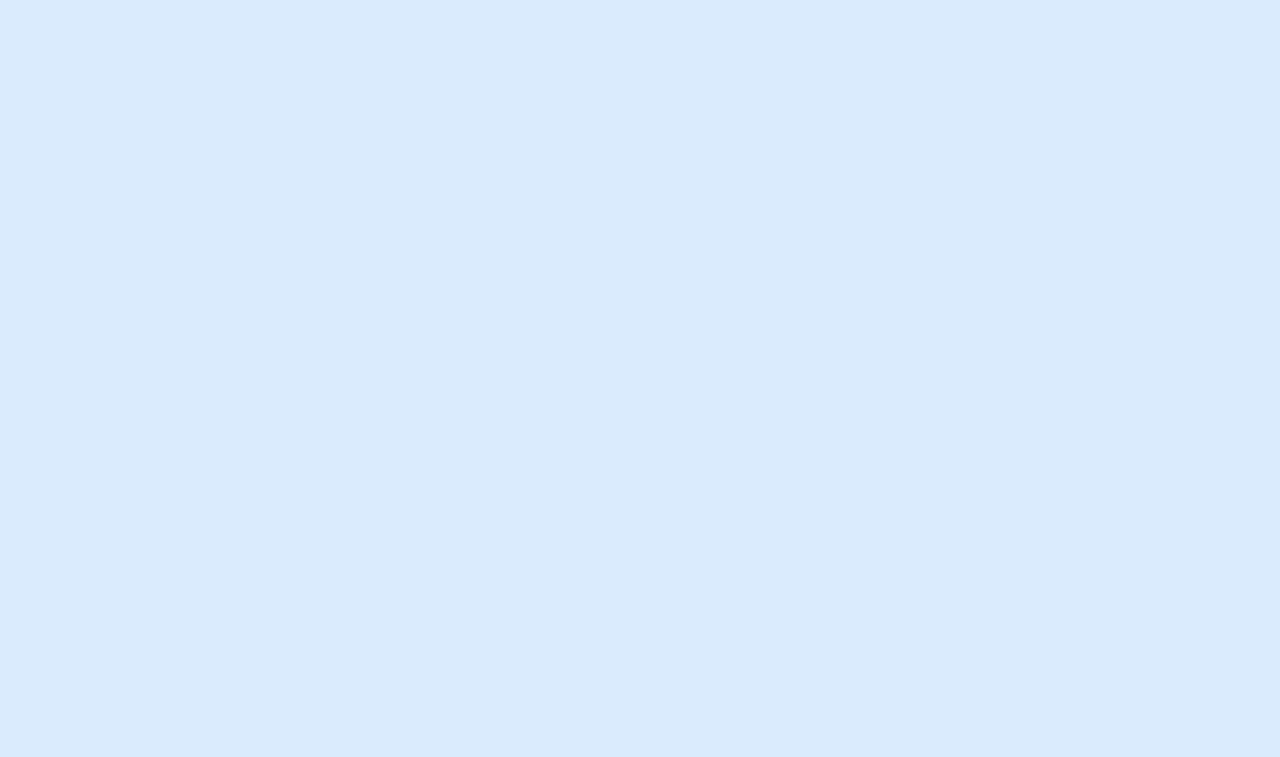
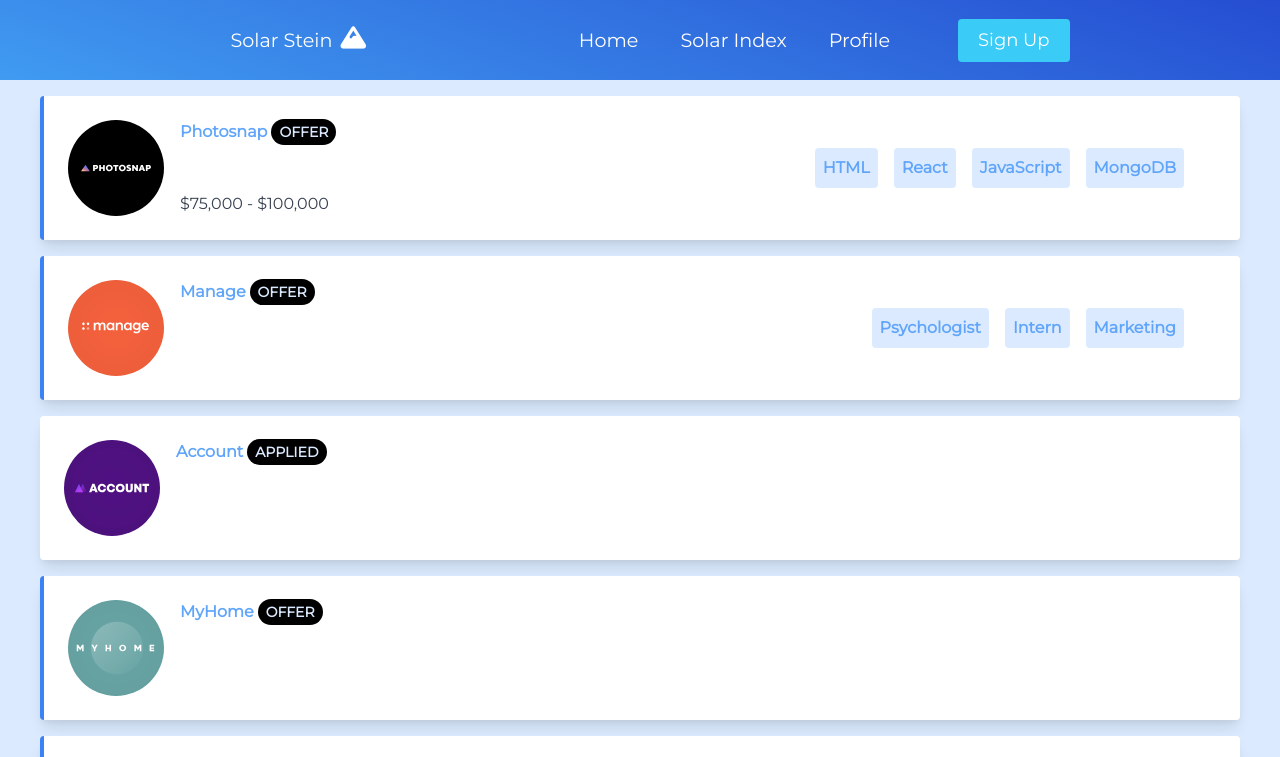
Before and after one commit to erictn3/Solar_Stein, a React (Create React App) app in the folder client/: page / in a window 1280 px wide. Shown: the top 757 px of the page. Built offline with nearby package versions, Linux system fonts and the light colour scheme.

Commit message:
changed tags

```diff
--- a/client/package.json
+++ b/client/package.json
@@ -6,6 +6,7 @@
     "@testing-library/jest-dom": "^5.12.0",
     "@testing-library/react": "^11.2.6",
     "@testing-library/user-event": "^12.8.3",
+    "axios": "^0.21.1",
     "node-sass": "^4.14.1",
     "react": "^17.0.2",
     "react-dom": "^17.0.2",
--- a/client/src/App.js
+++ b/client/src/App.js
@@ -11,6 +11,7 @@ function App() {
   return (
     <Router>
       <div className="App">
+        <Route exact path="/" component={Home} />
         <Route exact path="/home" component={Home} />
         <Route exact path="/signup" component={SignUp} />
         <Route exact path="/signin" component={SignIn} />
--- a/client/src/components/Jobs/Job.js
+++ b/client/src/components/Jobs/Job.js
@@ -4,66 +4,75 @@ const Job = ({
   job: {
     company,
     logo,
-    isNew,
-    featured,
-    position,
-    role,
-    level,
-    postedAt,
-    contract,
-    location,
-    languages,
-    tools,
+    // isOffer,
+    maxRange,
+    minRange,
+    keySkills,
+    isSalary,
+    currentStatus
   },
   handleTagClick,
 }) => {
-  const jobTags = [role, level];
+  const skillTags = [];
 
-  if (tools) {
-    jobTags.push(...tools);
+  isSalary = minRange != null && minRange >= 0 && maxRange != null && maxRange >= minRange;
+
+  if (keySkills) {
+    skillTags.push(...keySkills);
   }
 
-  if (languages) {
-    jobTags.push(...languages);
-  }
+  const isOffer = currentStatus.toLowerCase() == "offer";
+
+  var formatter = new Intl.NumberFormat('en-US', {
+    style: 'currency',
+    currency: 'USD',
+    maximumFractionDigits: 0,
+    // (causes 2500.99 to be printed as $2,501)
+  });
+  // formatter.format(2500); /* $2,500.00 */
 
   return (
     <div
+    // change featured to new for highlighting application status
       className={`flex flex-col bg-white shadow-lg my-16 mx-10 p-6 rounded ${
-        featured && "border-l-4 border-blue-500 border-solid"
+        isOffer && "border-l-4 border-blue-500 border-solid"
       } lg:flex-row lg:my-4` }>
       <div>
         <img className="-mt-16 mb-4 w-20 h-20 lg:h-24 lg:w-24 lg:my-0" src={logo} alt={company} />
       </div>
-      <div className="flex flex-col justify-between ml-4">
+      <div className="flex flex-col justify-between ml-4 ">
         <h3 className="font-bold text-blue-400">
           {company}
-          {isNew && (
+          {/* {isOffer && (
             <span className="text-blue-100 bg-blue-300 font-bold p-1 rounded-full m-2 py-1 px-2 uppercase text-sm">
-              New!
+              Offer
             </span>
-          )}
-          {featured && (
-            <span className="text-blue-100 bg-black font-bold p-1 rounded-full py-1 px-2 uppercase text-sm">
-              Featured
+          )} */}
+
+          {(
+            <span className="text-blue-100 bg-black font-bold p-1 rounded-full m-1 py-1 px-2 uppercase text-sm">
+              {currentStatus}
             </span>
           )}
         </h3>
 
-        <h2 className="font-bold text-xl my-2 lg:my-0" >{position}</h2>
+        {/* <h2 className="font-bold text-xl my-2 lg:my-0" >{position}</h2> */}
 
-        <p className="text-gray-700">
-          {postedAt} · {contract} · {location}
-        </p>
+        {minRange != null && minRange >= 0 && maxRange != null && maxRange >= minRange && (
+          <p className="text-gray-700">
+            {formatter.format(minRange)} - {formatter.format(maxRange)}
+          </p>
+        )}
+
       </div>
       <div className="flex flex-wrap items-center mt-4 mx-4 pt-4 border-t border-gray-500 border-solid lg:ml-auto lg:border-0 lg:pt-0 lg:mt-0 cursor-pointer">
-        {jobTags
-          ? jobTags.map((jobTags) => (
+        {skillTags
+          ? skillTags.map((skillTags) => (
               <span
               onClick={() =>
-                handleTagClick(jobTags)}
+                handleTagClick(skillTags)}
                 className="text-blue-400 bg-blue-100 font-bold mr-4 mb-4 p-2 rounded lg:mb-0">
-                {jobTags}
+                {skillTags}
               </span>
             ))
           : ""}
--- a/client/src/components/Jobs/JobBoard.js
+++ b/client/src/components/Jobs/JobBoard.js
@@ -8,22 +8,22 @@ const Jobs = () => {
 
   useEffect(() => setJobs(data), []);
 
-  const filterFnc = ({ role, level, tools, languages }) => {
+  const filterFnc = ({ keySkills }) => {
     if (filters.length === 0) {
       return true;
     }
 
-    const jobTags = [role, level];
+    const skillTags = [keySkills];
 
-    if (tools) {
-      jobTags.push(...tools);
+    if (keySkills) {
+      skillTags.push(...keySkills);
     }
 
-    if (languages) {
-      jobTags.push(...languages);
-    }
+    // if (languages) {
+    //   jobTags.push(...languages);
+    // }
 
-    return filters.every(filter => jobTags.includes(filter));
+    return filters.every(filter => skillTags.includes(filter));
   };
 
   const handleTagClick = (tag) => {
--- a/client/src/components/Navbar/MenuItems.js
+++ b/client/src/components/Navbar/MenuItems.js
@@ -13,10 +13,5 @@ export const MenuItem = [
     title: "Profile",
     url: "#",
     cName: "nav-links"
-  },
-  {
-    title: "Sign Up",
-    url: "#",
-    cName: "nav-links-mobile"
-  },
+  }
 ]
--- a/client/src/components/Navbar/Navbar.js
+++ b/client/src/components/Navbar/Navbar.js
@@ -13,7 +13,6 @@ class Navbar extends Component {
   render() {
     return(
       <nav className="NavbarItems">
-
         <h1 className="navbar-logo">Solar Stein<i className="fas fa-mountain"></i></h1>
         <div className="menu-icon" onClick={this.handleClick}>
           <i className={this.state.clicked ? 'fas fa-times' : 'fas fa-bars'}></i>
--- a/client/src/data.json
+++ b/client/src/data.json
@@ -3,38 +3,32 @@
     "id": 1,
     "company": "Photosnap",
     "logo": "./images/photosnap.svg",
-    "isNew": true,
-    "featured": true,
+    "isOffer": true,
+    "currentStatus": "Offer",
     "position": "Senior Frontend Developer",
-    "role": "Frontend",
-    "level": "Senior",
-    "postedAt": "1d ago",
-    "contract": "Full Time",
-    "location": "USA Only",
-    "languages": ["HTML", "CSS", "JavaScript"],
-    "tools": []
+    "isSalary": true,
+    "minRange": 75000,
+    "maxRange": 100000,
+    "keySkills": ["HTML", "React", "JavaScript", "MongoDB"]
   },
   {
     "id": 2,
     "company": "Manage",
     "logo": "./images/manage.svg",
-    "isNew": true,
-    "featured": true,
+    "isOffer": true,
+    "currentStatus": "offer",
     "position": "Fullstack Developer",
     "role": "Fullstack",
     "level": "Midweight",
     "postedAt": "1d ago",
-    "contract": "Part Time",
-    "location": "Remote",
-    "languages": ["Python"],
-    "tools": ["React"]
+    "keySkills": ["Psychologist", "Intern", "Marketing"]
   },
   {
     "id": 3,
     "company": "Account",
     "logo": "./images/account.svg",
     "isNew": true,
-    "featured": false,
+    "currentStatus": "Applied",
     "position": "Junior Frontend Developer",
     "role": "Frontend",
     "level": "Junior",
@@ -48,8 +42,8 @@
     "id": 4,
     "company": "MyHome",
     "logo": "./images/myhome.svg",
-    "isNew": false,
-    "featured": false,
+    "isOffer": true,
+    "currentStatus": "Offer",
     "position": "Junior Frontend Developer",
     "role": "Frontend",
     "level": "Junior",
@@ -63,8 +57,8 @@
     "id": 5,
     "company": "Loop Studios",
     "logo": "./images/loop-studios.svg",
-    "isNew": false,
-    "featured": false,
+    "isOffer": true,
+    "currentStatus": "Offer",
     "position": "Software Engineer",
     "role": "Fullstack",
     "level": "Midweight",
@@ -78,8 +72,8 @@
     "id": 6,
     "company": "FaceIt",
     "logo": "./images/faceit.svg",
-    "isNew": false,
-    "featured": false,
+    "isOffer": true,
+    "currentStatus": "Offer",
     "position": "Junior Backend Developer",
     "role": "Backend",
     "level": "Junior",
@@ -93,8 +87,8 @@
     "id": 7,
     "company": "Shortly",
     "logo": "./images/shortly.svg",
-    "isNew": false,
-    "featured": false,
+    "isOffer": true,
+    "currentStatus": "Offer",
     "position": "Junior Developer",
     "role": "Frontend",
     "level": "Junior",
@@ -108,8 +102,8 @@
     "id": 8,
     "company": "Insure",
     "logo": "./images/insure.svg",
-    "isNew": false,
-    "featured": false,
+    "isOffer": true,
+    "currentStatus": "Offer",
     "position": "Junior Frontend Developer",
     "role": "Frontend",
     "level": "Junior",
@@ -123,8 +117,8 @@
     "id": 9,
     "company": "Eyecam Co.",
     "logo": "./images/eyecam-co.svg",
-    "isNew": false,
-    "featured": false,
+    "isOffer": true,
+    "currentStatus": "OFfEr",
     "position": "Full Stack Engineer",
     "role": "Fullstack",
     "level": "Midweight",
@@ -138,8 +132,8 @@
     "id": 10,
     "company": "The Air Filter Company",
     "logo": "./images/the-air-filter-company.svg",
-    "isNew": false,
-    "featured": false,
+    "isOffer": true,
+    "currentStatus": "Offer",
     "position": "Front-end Dev",
     "role": "Frontend",
     "level": "Junior",
```
Also changed, not shown: client/src/utils/API.js (added, +21 -0 lines), 1 other file (tests, documents, lock files or other folders).
